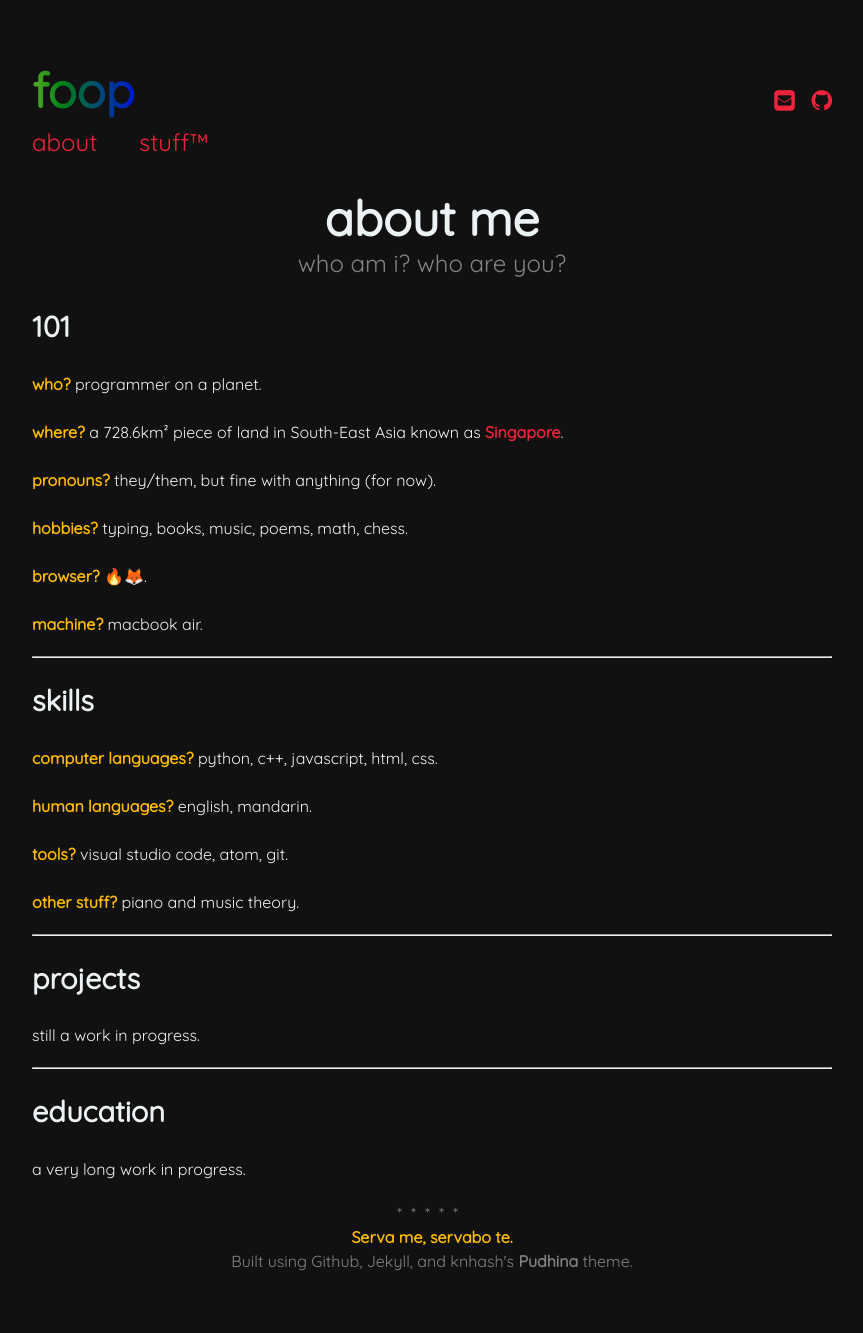
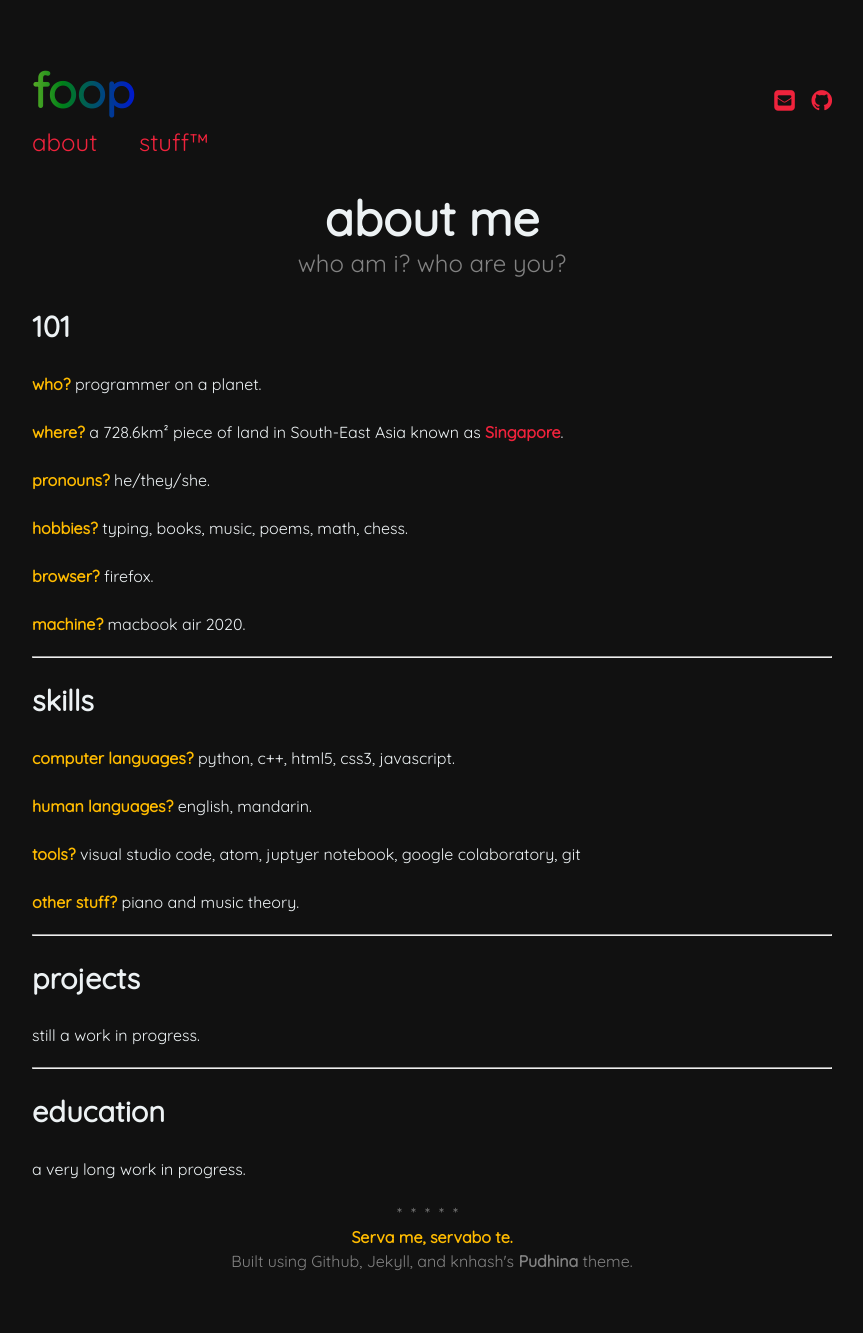
Before and after one commit to fwyr/website, a Jekyll site: the page built from about.md, in a window 1280 px wide. Shown: the whole page, without its empty margins (208-1071 px from the left). Built offline with Jekyll 4.4.1, drawn with Linux system fonts in a browser that asks for light colours.

Commit message:
updated about.md

```diff
--- a/about.md
+++ b/about.md
@@ -14,21 +14,21 @@ subtitle: who am i? who are you?
 
 **where?** a 728.6km² piece of land in South-East Asia known as <a href="https://en.wikipedia.org/wiki/Singapore" target="_blank">Singapore</a>.
 
-**pronouns?** they/them, but fine with anything (for now).
+**pronouns?** he/they/she.
 
 **hobbies?** typing, books, music, poems, math, chess.
 
-**browser?** 🔥🦊.
+**browser?** firefox.
 
-**machine?** macbook air.
+**machine?** macbook air 2020.
 <hr>
 
 ## skills
-**computer languages?** python, c++, javascript, html, css.
+**computer languages?** python, c++, html5, css3, javascript.
 
 **human languages?** english, mandarin.
 
-**tools?** visual studio code, atom, git.
+**tools?** visual studio code, atom, juptyer notebook, google colaboratory, git
 
 **other stuff?** piano and music theory.
 <hr>
```
